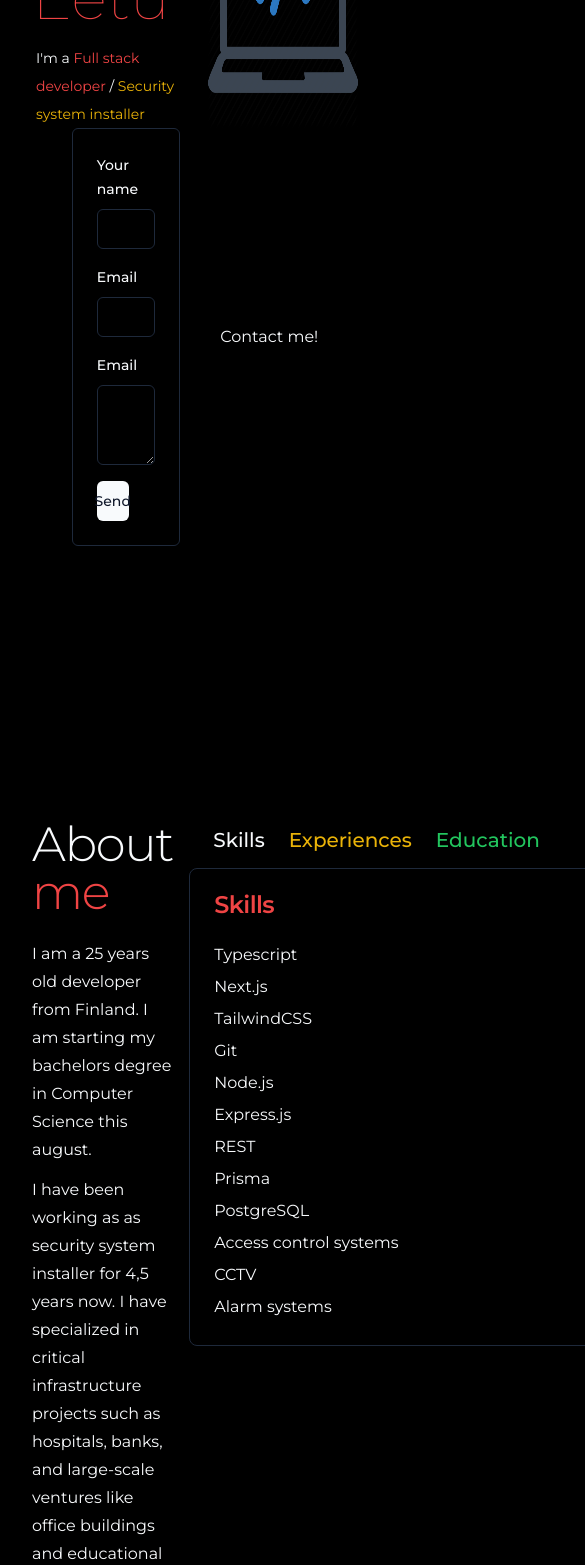
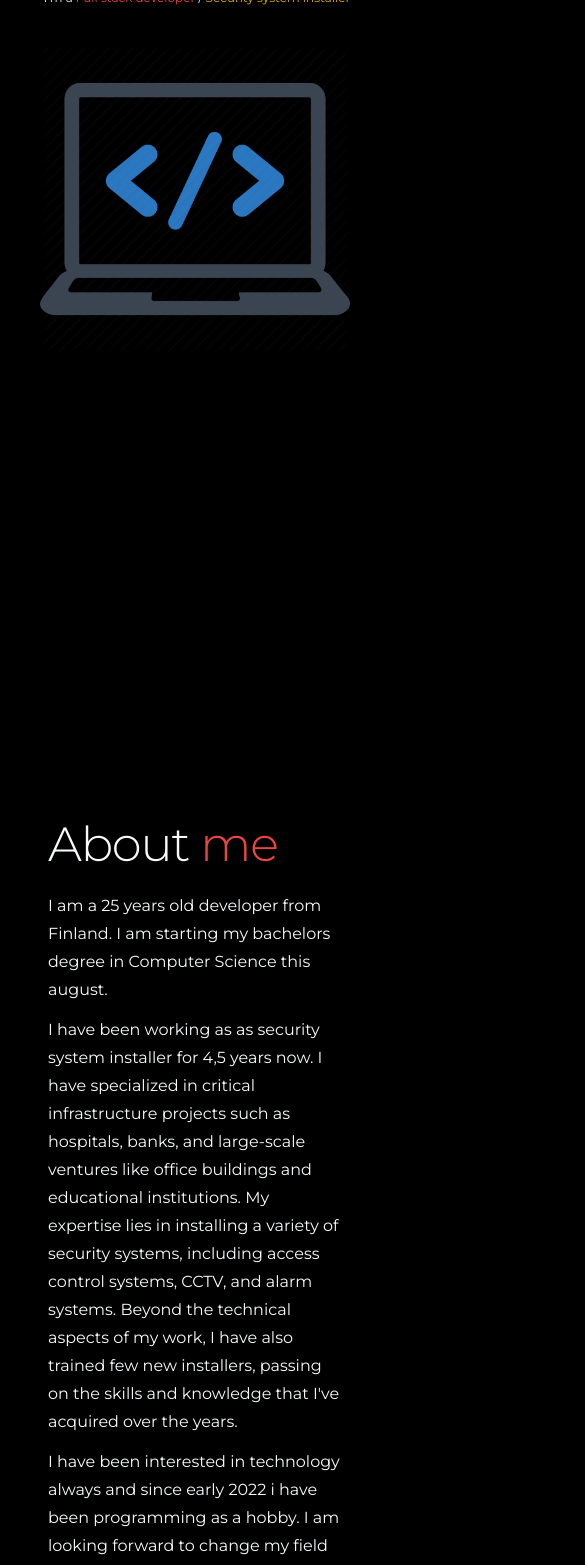
Before and after one commit to awonfs/portfolio, a Next.js app: page / in a window 390 px wide. Shown: the part 260-1825 px from the top of the page, 585 px wide, since content can reach past the window. Built offline with nearby package versions, Linux system fonts and the light colour scheme.

Commit message:
Making landing and about section mobile responsive

```diff
--- a/app/page.tsx
+++ b/app/page.tsx
@@ -6,7 +6,6 @@ export default function Home() {
     <main className="h-screen">
       <LandingPage />
       <About />
-      <Services />
     </main>
   );
 }
--- a/components/about.tsx
+++ b/components/about.tsx
@@ -4,17 +4,20 @@ import TabCard from "./cards/tab-card";
 
 function About() {
   return (
-    <section id="about" className="flex h-screen pt-16 mt-16">
-      <div className="flex justify-evenly w-full gap-4">
-        <div className="w-1/2 break-normal">
-          <h3 className="scroll-m-20 text-5xl font-light tracking-tight">
+    <section
+      id="about"
+      className="flex flex-col md:flex-row h-screen pt-16 mt-16"
+    >
+      <div className="flex flex-col md:flex-row justify-evenly w-full gap-4">
+        <div className="w-full md:w-1/2 break-normal px-4">
+          <h3 className="scroll-m-20 text-5xl font-light tracking-tight mb-4">
             About <span className="text-red-500">me</span>
           </h3>
-          <p className="leading-7 [&:not(:first-child)]:mt-6">
+          <p className="leading-7 mt-6">
             I am a 25 years old developer from Finland. I am starting my
             bachelors degree in Computer Science this august.
           </p>
-          <p className="leading-7 [&:not(:first-child)]:mt-3">
+          <p className="leading-7 mt-3">
             I have been working as as security system installer for 4,5 years
             now. I have specialized in critical infrastructure projects such as
             hospitals, banks, and large-scale ventures like office buildings and
@@ -24,29 +27,29 @@ function About() {
             trained few new installers, passing on the skills and knowledge that
             I've acquired over the years.
           </p>
-          <p className="leading-7 [&:not(:first-child)]:mt-3">
+          <p className="leading-7 mt-3">
             I have been interested in technology always and since early 2022 i
             have been programming as a hobby. I am looking forward to change my
             field of work to web development in the future.
           </p>
         </div>
-        <div className="flex flex-col items-center">
-          <Tabs defaultValue="skills" className="">
-            <TabsList className="px-3">
+        <div className="flex flex-col items-center mt-8 md:mt-0 w-full md:w-auto">
+          <Tabs defaultValue="skills">
+            <TabsList className="px-3 flex justify-center">
               <TabsTrigger
-                className="text-red-500 text-xl focus:text-2xl"
+                className="text-red-500 text-lg focus:text-xl md:text-start md:text-xl md:focus:text-2xl"
                 value="skills"
               >
                 Skills
               </TabsTrigger>
               <TabsTrigger
-                className="text-yellow-500 text-xl focus:text-2xl"
+                className="text-yellow-500 text-lg focus:text-xl md:text-start md:text-xl md:focus:text-2xl"
                 value="expereience"
               >
                 Experiences
               </TabsTrigger>
               <TabsTrigger
-                className="text-green-500 text-xl focus:text-2xl"
+                className="text-green-500 text-lg focus:text-xl md:text-start md:text-xl md:focus:text-2xl"
                 value="education"
               >
                 Education
@@ -76,7 +79,10 @@ function About() {
               <TabCard
                 title="Experiences"
                 titleColor="text-yellow-500"
-                listWords={["Security system installer (2019 - present)"]}
+                listWords={[
+                  "Internship @Raahen ykköspalvelu (Spring of 2018)",
+                  "Security system installer (2019 - present)",
+                ]}
               />
             </TabsContent>
             <TabsContent value="education">
@@ -84,7 +90,7 @@ function About() {
                 title="Education"
                 titleColor="text-green-500"
                 listWords={[
-                  "ICT @RPKK (2015 - 2018)",
+                  "Degree in ICT @RPKK (2015 - 2018)",
                   "BBA in Computer Science @HAMK (2023 - 2026)",
                 ]}
               />
--- a/components/cards/tab-card.tsx
+++ b/components/cards/tab-card.tsx
@@ -8,15 +8,15 @@ type TabCardProps = {
 
 function TabCard({ title, titleColor, listWords }: TabCardProps) {
   return (
-    <Card className="min-w-[450px]">
+    <Card className="min-w-[450px] text-center md:text-start">
       <CardHeader>
         <CardTitle className={titleColor}>{title}</CardTitle>
       </CardHeader>
       <CardContent>
-        <ul>
+        <ul className={title === "Skills" ? "grid grid-cols-2" : ""}>
           {listWords.map((word) => {
             return (
-              <li key={word} className="leading-7 [&:not(:first-child)]:mt-1">
+              <li key={word} className="leading-7 text-center md:text-start">
                 {word}
               </li>
             );
--- a/components/landing-page.tsx
+++ b/components/landing-page.tsx
@@ -1,26 +1,22 @@
 /* eslint-disable react/no-unescaped-entities */
-
 import Image from "next/image";
 import programicon from "../assets/programicon.png";
-import ContactForm from "./contact-form";
-import twistedarrow from "../assets/twistedarrow.svg";
 
 function LandingPage() {
   return (
     <section id="home" className="flex flex-col items-center min-h-screen mt-6">
-      <div className="flex w-full justify-evenly ">
-        <div className="flex flex-col gap-4 items-center">
+      <div className="flex flex-col md:flex-row w-full justify-evenly items-center">
+        <div className="flex flex-col gap-4 items-center mb-4 md:mb-0">
           <h2 className="text-6xl md:text-8xl font-thin">
             Hi, I'm <span className="text-red-500">Eetu</span>
           </h2>
-          <span className="ml-1 text-sm leading-7 md:ml-10 md:text-xl ">
+          <span className="ml-1 text-xs leading-7 md:ml-10 md:text-xl">
             I'm a <span className="text-red-500">Full stack developer</span> /{" "}
             <span className="text-yellow-500">Security system installer</span>
           </span>
         </div>
-        <div className="flex">
+        <div className="flex mt-4 md:mt-0">
           <Image
-            className=""
             src={programicon}
             alt="landing icon"
             height={320}
@@ -28,10 +24,6 @@ function LandingPage() {
           />
         </div>
       </div>
-      <div className="flex items-center justify-evenly w-full">
-        <ContactForm />
-        <span>Contact me!</span>
-      </div>
     </section>
   );
 }
```
